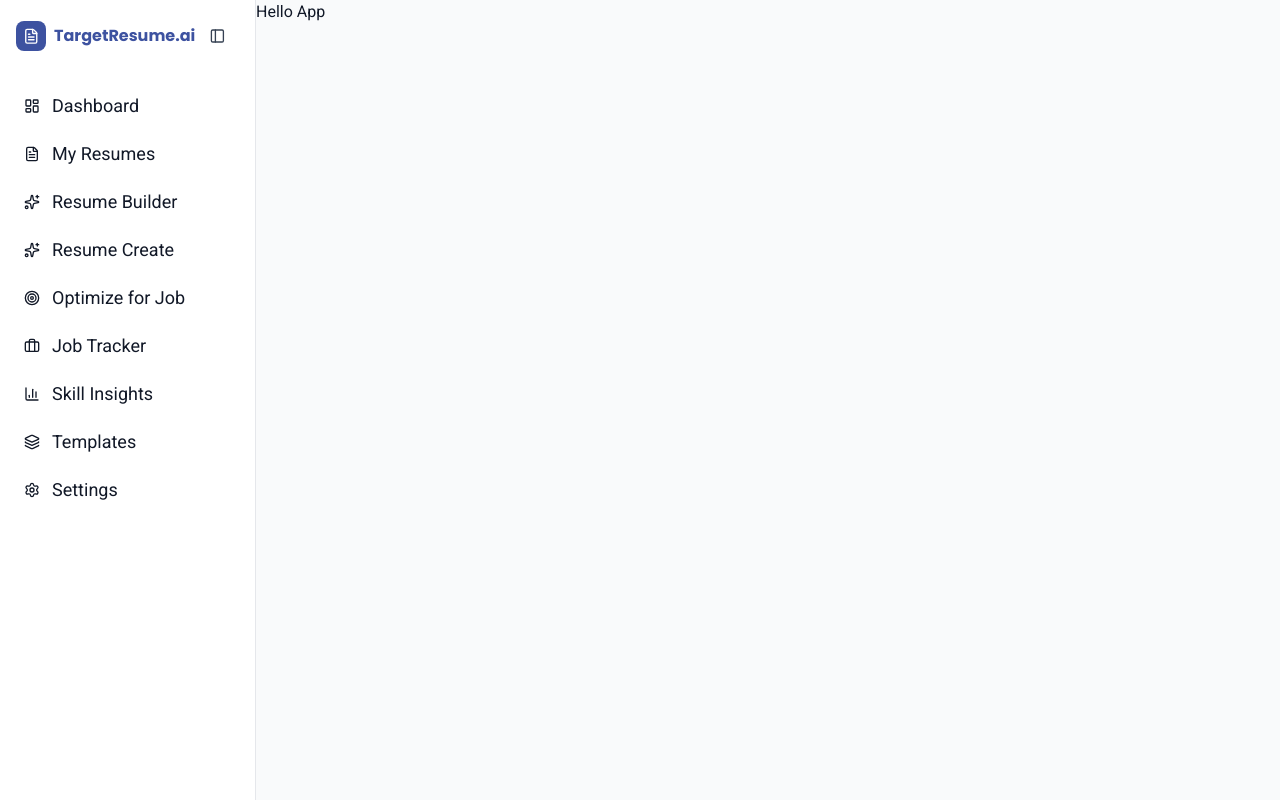
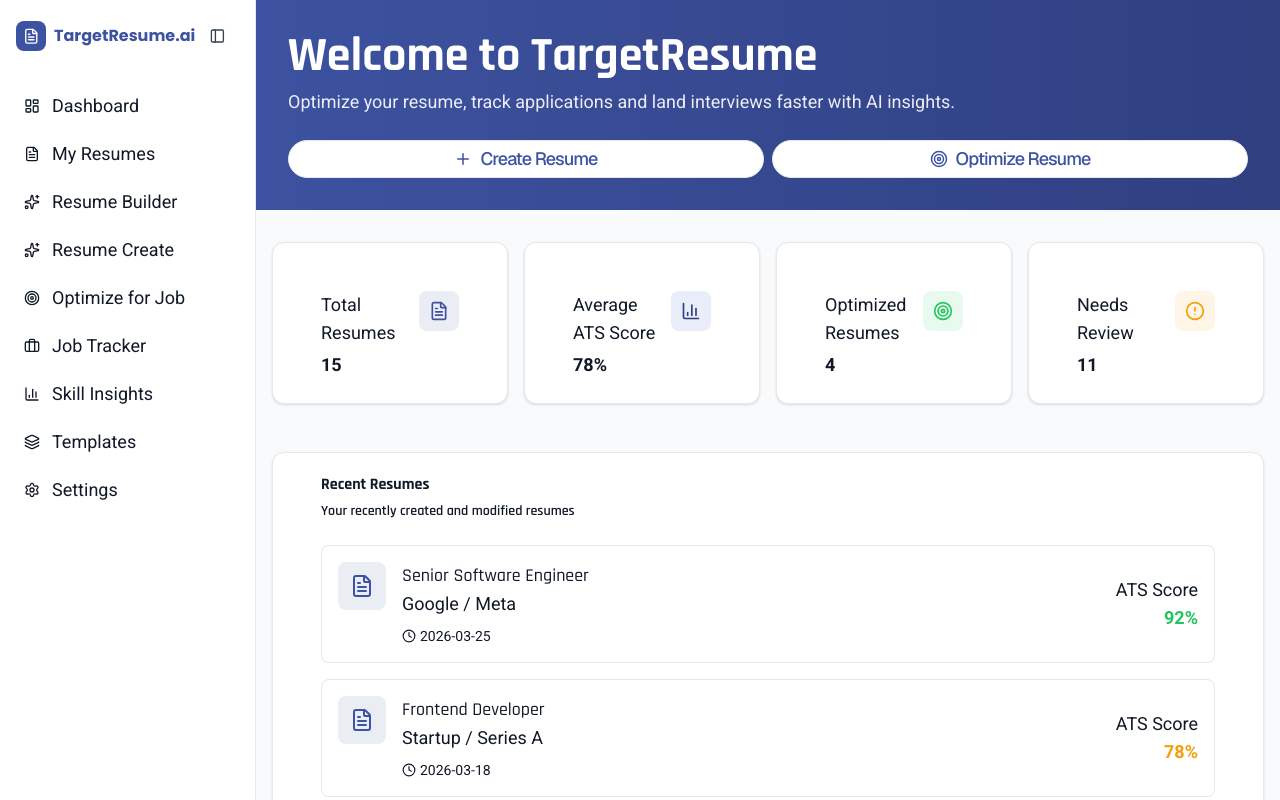
Before and after one commit to m2m-dilshad/target-resume-fe, a Next.js app: page /app in a window 1280 px wide. Shown: the top 800 px of the page. Built offline with nearby package versions, Linux system fonts and the light colour scheme; a web font is replaced by a local one.

Commit message:
feat: app dashboard updated

```diff
--- a/src/app/app/page.tsx
+++ b/src/app/app/page.tsx
@@ -1,3 +1,159 @@
+import Button from '@/components/ui/Button';
+import Heading from '@/components/ui/Heading';
+import Typography from '@/components/ui/Typography';
+import { AlertCircle, BarChart3, Clock, FileText, Plus, Target } from 'lucide-react';
+import { Card, CardContent, CardDescription, CardHeader, CardTitle } from '@/components/ui/Card';
+
+import { getScoreColor } from './utils/misc.functions';
+import { CURRENT_RESUMES } from './utils/misc.data';
+{
+  /* TODO: Map CTA actions to routes
+   Create Resume  -> [route pending]
+   Optimize Resume -> [route pending]
+*/
+}
+const stats = [
+  {
+    label: 'Total Resumes',
+    value: CURRENT_RESUMES.length,
+    icon: <FileText className="h-5 w-5" />,
+    color: 'bg-primary/10 text-primary',
+  },
+  {
+    label: 'Average ATS Score',
+    value:
+      Math.round(CURRENT_RESUMES.reduce((sum, r) => sum + r.score, 0) / CURRENT_RESUMES.length) +
+      '%',
+    icon: <BarChart3 className="h-5 w-5" />,
+    color: 'bg-primary-light/20 text-primary-dark',
+  },
+  {
+    label: 'Optimized Resumes',
+    value: CURRENT_RESUMES.filter((r) => r.score >= 85).length,
+    icon: <Target className="h-5 w-5" />,
+    color: 'bg-success/10 text-success',
+  },
+  {
+    label: 'Needs Review',
+    value: CURRENT_RESUMES.filter((r) => r.score < 85).length,
+    icon: <AlertCircle className="h-5 w-5" />,
+    color: 'bg-warning/10 text-warning',
+  },
+];
+
 export default function App() {
-  return <div>Hello App</div>;
+  return (
+    <div className="space-y-8">
+      <div className="from-primary to-primary-dark bg-linear-to-r p-8 text-white">
+        <Heading variant="h2" className="mb-2">
+          Welcome to TargetResume
+        </Heading>
+
+        <Typography variant="p" className="mb-6 text-lg opacity-90">
+          Optimize your resume, track applications and land interviews faster with AI insights.
+        </Typography>
+
+        <div className="grid grid-cols-2 gap-2">
+          <Button
+            variant="link"
+            href="/app/resume-builder"
+            theme="secondary"
+            className="flex items-center justify-center gap-2"
+          >
+            <Plus size={18} />
+            Create Resume
+          </Button>
+
+          <Button
+            variant="link"
+            href="/app/job-optimizer"
+            theme="secondary"
+            className="flex items-center justify-center gap-2"
+          >
+            <Target size={18} />
+            Optimize Resume
+          </Button>
+        </div>
+      </div>
+      {/* Stats Grid */}
+      <div className="grid grid-cols-1 gap-4 px-4 md:grid-cols-2 lg:grid-cols-4">
+        {stats.map((stat) => (
+          <Card key={stat.label}>
+            <CardContent className="pt-6">
+              <div className="flex items-start justify-between">
+                <div>
+                  <Typography variant="p" className="text-muted-foreground mb-1 text-sm">
+                    {stat.label}
+                  </Typography>
+                  <Typography variant="p" className="text-foreground text-2xl font-bold">
+                    {stat.value}
+                  </Typography>
+                </div>
+                <div className={`rounded-lg p-2.5 ${stat.color}`}>{stat.icon}</div>
+              </div>
+            </CardContent>
+          </Card>
+        ))}
+      </div>
+      <div className="p-4">
+        <Card>
+          <CardHeader>
+            <CardTitle className="font-bold">Recent Resumes</CardTitle>
+            <CardDescription className="font-semibold">
+              Your recently created and modified resumes
+            </CardDescription>
+          </CardHeader>
+          <CardContent>
+            <div className="space-y-4">
+              {CURRENT_RESUMES.slice(0, 3).map((resume) => (
+                <div
+                  key={resume.id}
+                  className="border-border flex flex-col gap-4 rounded-lg border p-4 sm:flex-row sm:items-center sm:justify-between"
+                >
+                  <div className="flex items-start gap-4">
+                    <div className="bg-primary/10 flex h-12 w-12 shrink-0 items-center justify-center rounded-lg">
+                      <FileText className="text-primary h-6 w-6" />
+                    </div>
+                    <div>
+                      <Heading variant="h6" className="text-foreground">
+                        {resume.title}
+                      </Heading>
+
+                      <Typography variant="p" className="text-muted-foreground text-sm">
+                        {resume.targetJob}
+                      </Typography>
+                      <div className="mt-2 flex items-center gap-3">
+                        <div className="text-muted-foreground flex items-center gap-1 text-sm">
+                          <Clock className="h-3.5 w-3.5" />
+                          {resume.lastModified}
+                        </div>
+                      </div>
+                    </div>
+                  </div>
+                  <div className="flex items-center gap-4">
+                    <div className="text-right">
+                      <Typography variant="p" className="text-muted-foreground text-sm">
+                        ATS Score
+                      </Typography>
+                      <Typography
+                        variant="p"
+                        className={`text-2xl font-bold ${getScoreColor(resume.score)}`}
+                      >
+                        {resume.score}%
+                      </Typography>
+                    </div>
+                  </div>
+                </div>
+              ))}
+            </div>
+            <div className="mt-6 flex w-fit justify-center text-center">
+              <Button href="/app/my-resumes" variant="link">
+                View All Resumes
+              </Button>
+            </div>
+          </CardContent>
+        </Card>
+      </div>
+    </div>
+  );
 }
```
